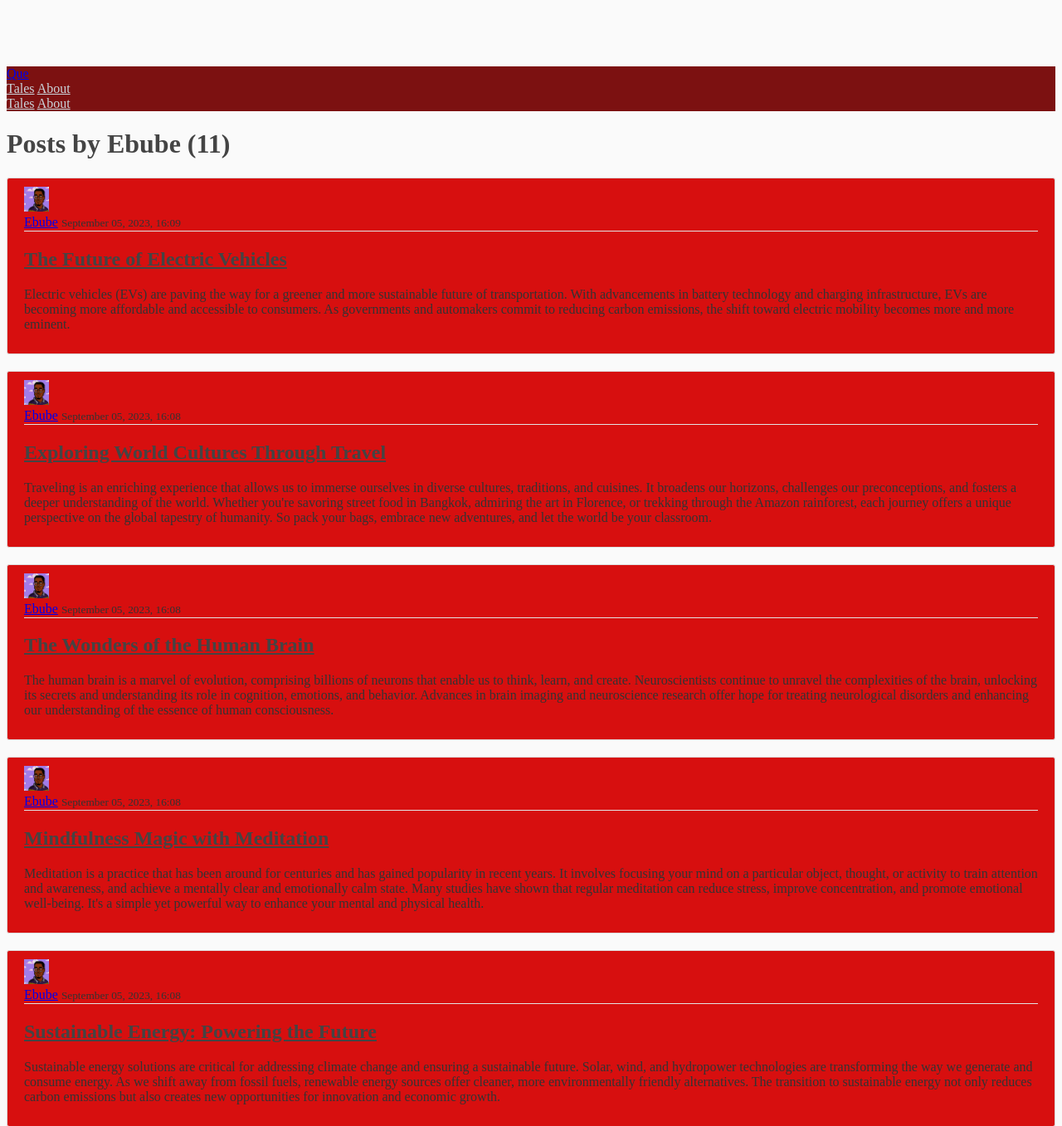
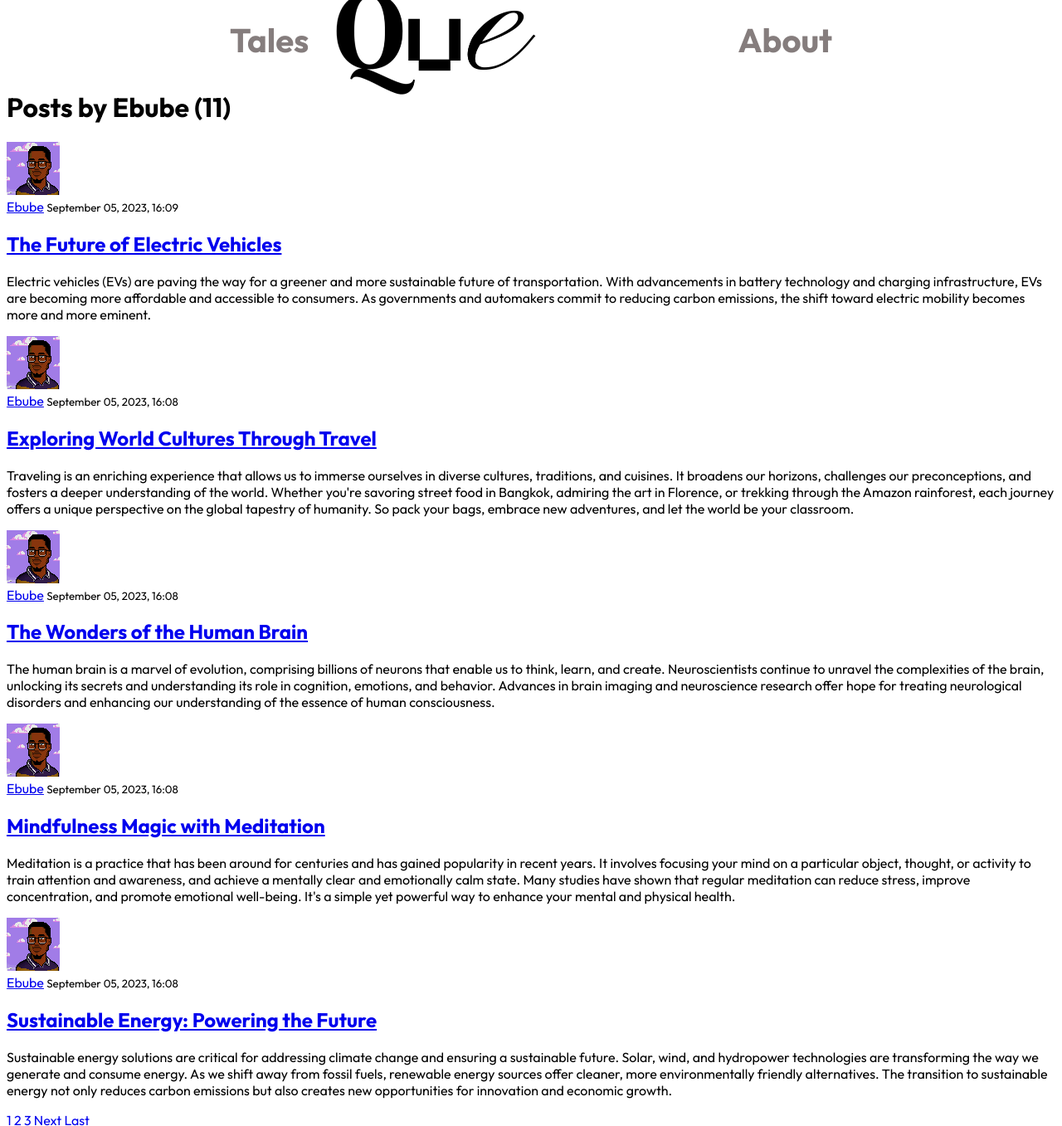
Before and after one commit to Peplinn/Blogit, a Django app: page /user/Ebube in a window 1280 px wide. Shown: the top 1357 px of the page at 83% size. Run offline with Django 4.2, Linux system fonts and the light colour scheme; data comes from the database, SQL or seed files in the repository.

Commit message:
Added Custom Fonts, Initial Styling

```diff
--- a/blog_project/blog/templates/blog/about.html
+++ b/blog_project/blog/templates/blog/about.html
@@ -1,4 +1,5 @@
 {% extends "blog/base.html" %}
 {% block content %}
-    <h1>Blog About</h1>
+    <p><b>que</b> &middot; /ku/ &middot; adj.</p>
+    <p>uniquely interesting, often to an esoteric degree; rather cool.</p>
 {% endblock content %}
--- a/blog_project/blog/templates/blog/base.html
+++ b/blog_project/blog/templates/blog/base.html
@@ -6,8 +6,17 @@
     <meta charset="utf-8">
     <meta name="viewport" content="width=device-width, initial-scale=1">
 
+
     <link rel="icon" href="{% static 'icons/Quellus_letter_Q.ico' %}"/>
-    <link rel="stylesheet" type="text/css" href="{% static 'blog/main.css' %}">
+
+    <!-- <link rel="preconnect" href="https://fonts.googleapis.com">
+    <link rel="preconnect" href="https://fonts.gstatic.com" crossorigin>
+    <link href="https://fonts.googleapis.com/css2?family=Outfit:wght@100..900&display=swap" rel="stylesheet"> -->
+    <style>
+      @import url('https://fonts.googleapis.com/css2?family=Outfit:wght@100..900&display=swap');
+    </style>
+
+    <link rel="stylesheet" href="{% static 'blog/main.css' %}">
     {% if title %}
         <title>Que - {{ title }}</title>
     {% else %}
@@ -17,43 +26,25 @@
 
 
 <body>
-    <header class="site-header">
-        <nav class="navbar navbar-expand-md navbar-dark bg-steel fixed-top">
-          <div class="container">
-            <a class="button" href="{% url 'blog-home' %}">Que</a>
-            <div class="" id="">
-              <div class="navbar-nav me-auto">
-                <a class="nav-item nav-link" href="{% url 'blog-home' %}">Tales</a>
-                <a class="nav-item nav-link" href="{% url 'blog-about' %}">About</a>
-              </div>
-              <!-- Navbar Right Side -->
-              <div class="navbar-nav ms-auto">
-                <a class="nav-item nav-link" href="{% url 'blog-home' %}">Tales</a>
-                <a class="nav-item nav-link" href="{% url 'blog-about' %}">About</a>
-                <!-- {% if user.is_authenticated %}
-                {% if user.is_superuser %}
-                  <a class="nav-item nav-link" href="{% url 'post-create' %}">New Tale</a>
-                  <a class="nav-item nav-link" href="{% url 'profile' %}">Profile</a>
-                  <a class="button" href="{% url 'logout' %}">Logout</a>
-                  <form id="logout-form" action="{% url 'logout' %}" method="POST" style="nav-index: auto;">
-                    {% csrf_token %}
-                    <button type="submit">Logout</button>
-                  </form>
-                  <form id="logout-form" action="{% url 'logout' %}" method="POST">
-                    {% csrf_token %}
-                    <button type="submit" style="background:none; border:none; color:inherit; cursor:pointer;">
-                        Logout
-                    </button>
-                  </form>
-                {% else %}
-
-                {% endif %}
-                {% endif %} -->
-              </div>
-            </div>
+  <!-- <script src="main.js"></script> -->
+  <nav>
+    <div class="navitems">
+      <a id="taleslink" href="{% url 'blog-tales' %}" style="text-decoration:none">Tales</a>
+      <!-- <div class="logo"> -->
+      <a id="logolink" href="{% url 'blog-home' %}">
+        <img src="{% static 'icons/Que.png' %}" alt="Que Logo" class="quelogo"/>
+      </a>
+      <!-- </div> -->
+      <a id="aboutlink" href="{% url 'blog-about' %}" style="text-decoration:none">About</a>
     </div>
   </nav>
-    </header>
+
+
+  <!-- <div class="content">
+    <div>
+
+    </div>
+  </div> -->
   <main role="main" class="container">
     <div class="row">
       <div class="col-md-8">
@@ -64,13 +55,16 @@
             </div>
           {% endfor %}
         {% endif %}
-          {% block content %}
-          {% endblock %}
+        {% block content %}{% endblock %}
       </div>
     </div>
   </main>
 
-    <!-- Option 1: Bootstrap Bundle with Popper -->
-    <!-- <script src="https://cdn.jsdelivr.net/npm/bootstrap@5.0.2/dist/js/bootstrap.bundle.min.js" integrity="sha384-MrcW6ZMFYlzcLA8Nl+NtUVF0sA7MsXsP1UyJoMp4YLEuNSfAP+JcXn/tWtIaxVXM" crossorigin="anonymous"></script> -->
+  <footer>
+    <a href="https://github.com/Peplinn/Blogit">
+      <img src="{% static 'images/GitHubLogo.png' %}" alt="Git Logo" class="gitlogo"/>
+    </a>
+  </footer>
 </body>
+
 </html>
--- /dev/null
+++ b/blog_project/blog/templates/blog/tales.html
@@ -0,0 +1,4 @@
+{% extends "blog/base.html" %}
+{% block content %}
+    <h1>Blog Tales</h1>
+{% endblock content %}
--- a/blog_project/blog/urls.py
+++ b/blog_project/blog/urls.py
@@ -11,11 +11,13 @@ from .views import (
 
 
 urlpatterns = [
-    path('', PostListView.as_view(), name='blog-home'),
+    # path('', PostListView.as_view(), name='blog-home'),
+    path('', views.home, name='blog-home'),
     path('user/<str:username>', UserPostListView.as_view(), name='user-posts'),
     path('post/<int:pk>/', PostDetailView.as_view(), name='post-detail'), #pk - Primary Key/ ID. Can change the name pk by adding an attribute to the class
     # path('post/<int:pk>/update/', PostUpdateView.as_view(), name='post-update'),
     # path('post/<int:pk>/delete/', PostDeleteView.as_view(), name='post-delete'),
     # path('post/new/', PostCreateView.as_view(), name='post-create'), #<model>/_<form>
     path('about/', views.about, name='blog-about'),
+    path('tales/', views.tales, name='blog-tales'),
 ]
--- a/blog_project/blog/views.py
+++ b/blog_project/blog/views.py
@@ -26,7 +26,7 @@ from django.contrib.auth.mixins import LoginRequiredMixin, UserPassesTestMixin
 #     }
 # ]
 
-@login_required
+# @login_required
 def home(request):
     context = {
         #'posts' : Post.objects.all()
@@ -88,6 +88,10 @@ class PostUpdateView(LoginRequiredMixin, UserPassesTestMixin, UpdateView):
             return True
         return False
 
-@login_required
+# @login_required
 def about(request):
     return render(request, 'blog/about.html', {'title':'About'})
+
+# @login_required
+def tales(request):
+    return render(request, 'blog/tales.html', {'title':'Tales'})
--- a/blog_project/static/blog/main.css
+++ b/blog_project/static/blog/main.css
@@ -1,88 +1,46 @@
+@import url('https://fonts.googleapis.com/css2?family=Outfit:wght@100..900&display=swap');
+
 body {
-    background: #fafafa;
-    color: #333333;
-    margin-top: 5rem;
-  }
+  font-family: "Outfit", sans-serif;
+}
 
-  h1, h2, h3, h4, h5, h6 {
-    color: #444444;
-  }
+nav {
+  height: 5rem;
+  display: flex;
+  justify-content: center;
+  /* align-content: space-between; */
+  /* align-items: center; */
+}
 
-  ul {
-    margin: 0;
-  }
+.navitems{
+  display: flex;
+  flex-direction: row;
+  align-items: center;
+  font-size: 2.5rem;
+  font-weight: bold;
+}
 
-  .bg-steel {
-    background-color: #7c1111;
-  }
+#taleslink {
+  color: #857D7D;
+  /* padding-right: 2rem; */
+  margin-right: 2rem;
 
-  .site-header .navbar-nav .nav-link {
-    color: #cbd5db;
-  }
+}
 
-  .site-header .navbar-nav .nav-link:hover {
-    color: #ffffff;
-  }
+#aboutlink {
+  display: inline-block;
+  color: #857D7D;
+  /* padding-left: 2rem; */
+}
 
-  .site-header .navbar-nav .nav-link.active {
-    font-weight: 500;
-  }
+#logolink {
+  /* align-self: center; */
+  /* justify-self: center; */
+}
 
-  .content-section {
-    background: #d70f0f;
-    padding: 10px 20px;
-    border: 1px solid #dddddd;
-    border-radius: 3px;
-    margin-bottom: 20px;
-  }
 
-  .article-title {
-    color: #444444;
-  }
-
-  a.article-title:hover {
-    color: #871313c7;
-    text-decoration: none;
-  }
-
-  .article-content {
-    white-space: pre-line;
-  }
-
-  .article-img {
-    height: 30px;
-    width: 30px;
-    margin-right: 16px;
-  }
-
-  .article-metadata {
-    padding-bottom: 1px;
-    margin-bottom: 4px;
-    border-bottom: 1px solid #e3e3e3
-  }
-
-  .article-metadata a:hover {
-    color: #333;
-    text-decoration: none;
-  }
-
-  .article-svg {
-    width: 25px;
-    height: 25px;
-    vertical-align: middle;
-  }
-
-  .account-img {
-    height: 125px;
-    width: 125px;
-    margin-right: 20px;
-    margin-bottom: 16px;
-  }
-
-  .account-heading {
-    font-size: 2.5rem;
-  }
-
-  header{
-    margin-top: 5px;
-  }
+.quelogo {
+  max-width: 50%;
+  max-height: 50%;
+  /* object-fit: contain; */
+}
```
Also changed, not shown: blog_project/blog/templates/blog/home.html (+61 -20 lines), blog_project/blog/templates/blog/reseerve.html (added, +34 -0 lines). Lines whose indentation alone changed are shown as unchanged.
